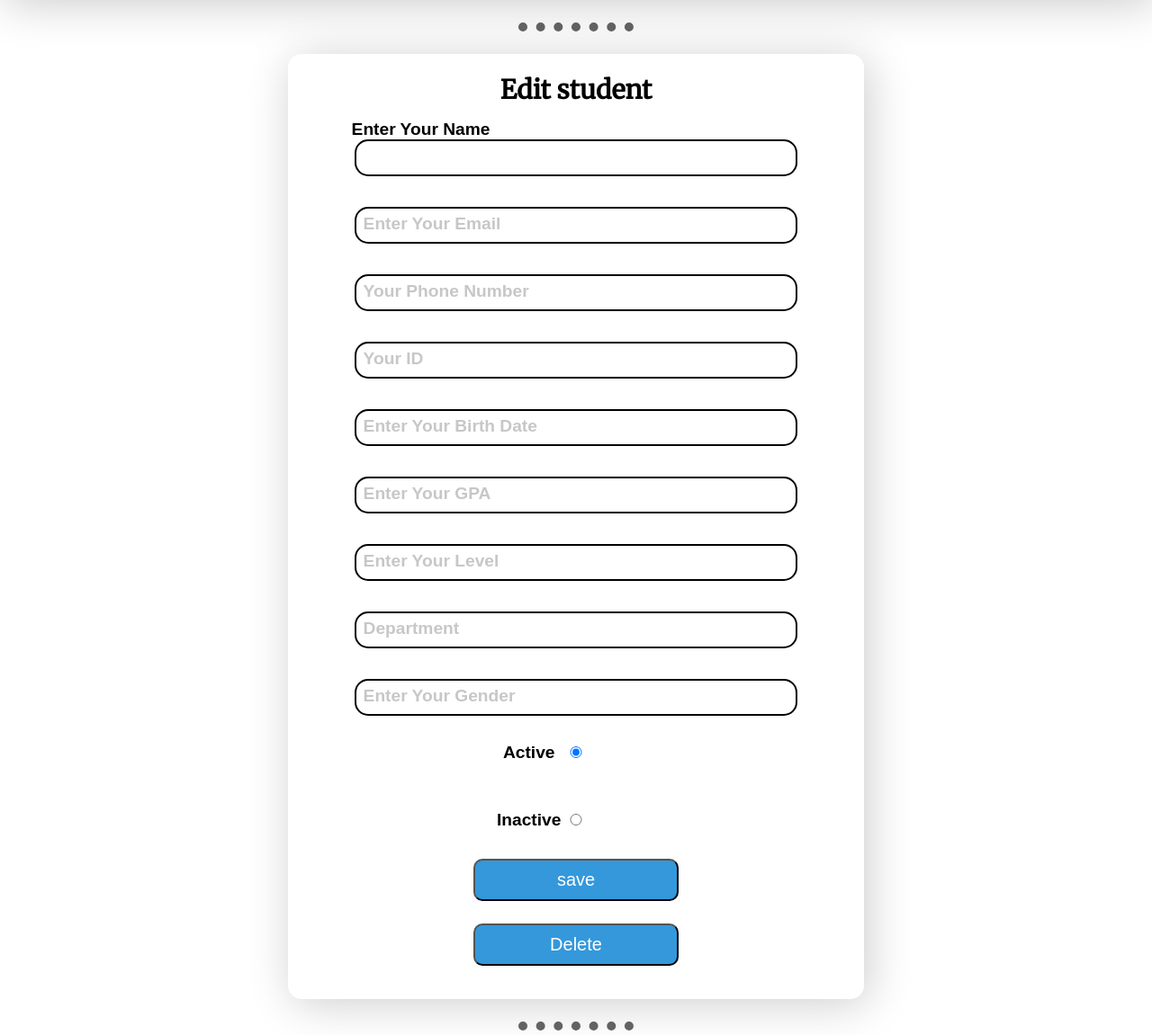
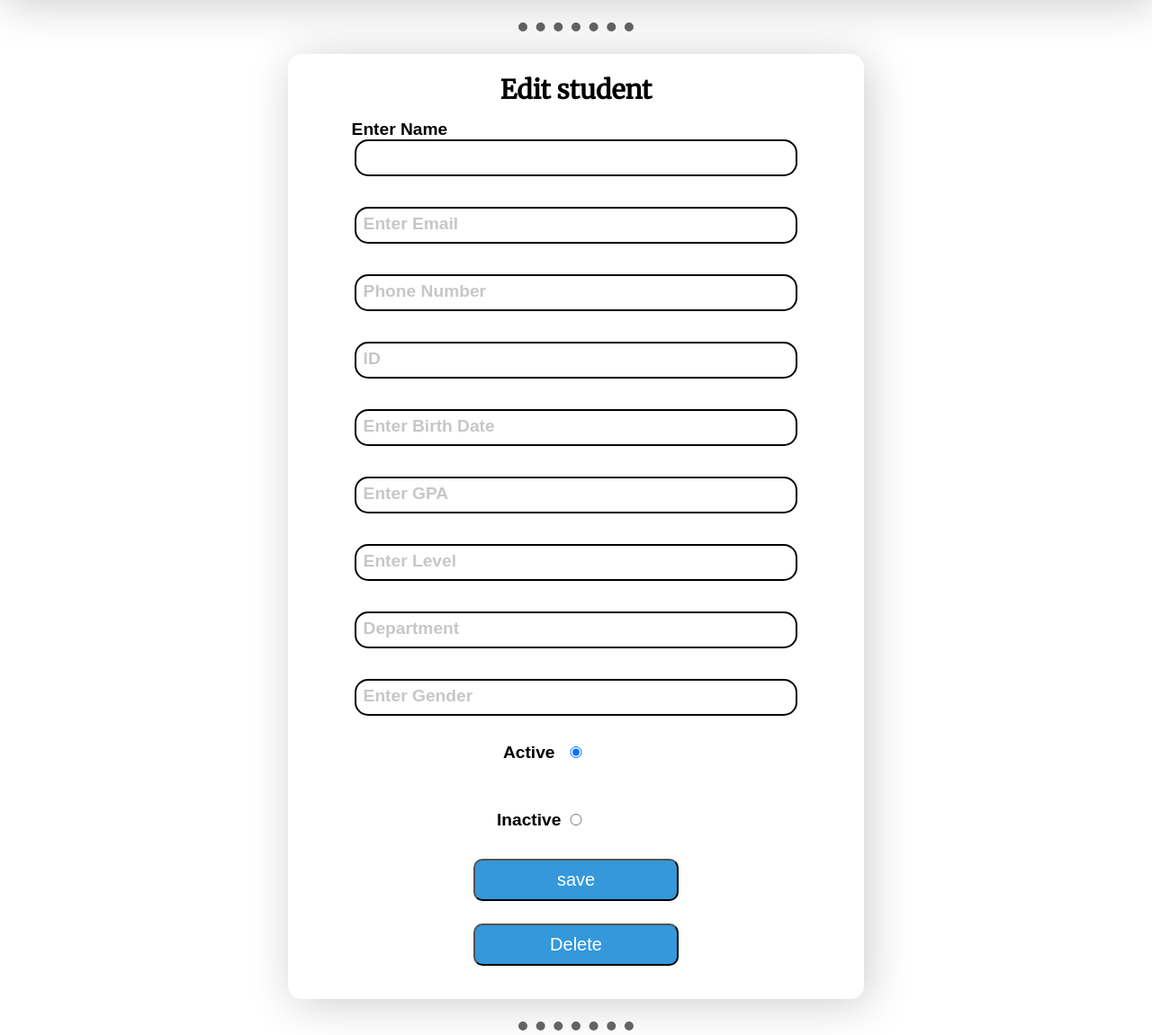
Before and after one commit to Dola1122/student_affairs_django, a Django app: template student_affairs_app/templates/html/edit_student.html in a window 1280 px wide. Shown: the part 70-1221 px from the top of the page at 90% size. Run offline with Django 3.2, Linux system fonts and the light colour scheme; the template is opened without the code that fills it, so the values that code supplies are empty; some web fonts are replaced.

Commit message:
final code

```diff
--- a/student_affairs_app/templates/html/edit_student.html
+++ b/student_affairs_app/templates/html/edit_student.html
@@ -45,32 +45,32 @@
             {{ form.as_p }}
             <div class="inputbox">
                 <input type="text" name="name" id="name" value="{{ student.name }}"  required autofocus>
-                <label for="name">Enter Your Name</label>
+                <label for="name">Enter Name</label>
             </div>
             <div class="inputbox">
                 <input type="email " name="email" id="email" value="{{ student.email }}" required>
-                <label for="email">Enter Your Email</label>
+                <label for="email">Enter Email</label>
             </div>
             <div class="inputbox">
                 <input type="tel" name="mobile" id="mobile" value="{{ student.mobile }}" required disabled>
-                <label for="mobile">Your Phone Number</label>
+                <label for="mobile">Phone Number</label>
             </div>
             <div class="inputbox">
                 <input type="number" name="IDnum" id="ID" value="{{ student.IDnum }}" required max="20231999" maxlength="9" disabled>
-                <label for="ID">Your ID</label>
+                <label for="ID">ID</label>
             </div>
             <div class="inputbox">
                 <input type="text" name="birthDate" id="birthDate" value="{{ student.birthDate }}" required disabled>
-                <label for="birthDate">Enter Your Birth Date</label>
+                <label for="birthDate">Enter Birth Date</label>
             </div>
             <div class="inputbox">
                 <input type="number" name="gpa" id="gpa" value="{{ student.gpa }}" step="0.01" required min="0" max="4">
-                <label for="gpa">Enter Your GPA</label>
+                <label for="gpa">Enter GPA</label>
 
             </div>
             <div class="inputbox">
                 <input type="number" name="level" id="level" value="{{ student.level }}" step="1" min="1" max="4" required>
-                <label for="level">Enter Your Level</label>
+                <label for="level">Enter Level</label>
             </div>
             <div class="inputbox">
                 <input list="Department" id="dep" name="dep" value="{{ student.dep }}" required disabled>
@@ -84,7 +84,7 @@
             </div>
             <div class="inputbox">
                 <input list="Gender" id="gender" name="gender" value="{{ student.gender }}" required>
-                <label for="gender">Enter Your Gender</label>
+                <label for="gender">Enter Gender</label>
                 <datalist id="Gender">
                     <option value="Male">Male</option>
                     <option value="Female">Female</option>
--- a/student_affairs_app/templates/html/search.html
+++ b/student_affairs_app/templates/html/search.html
@@ -63,7 +63,7 @@
 
 {#        <table inputmode="html" id="searched" style="border-collapse: collapse; margin: 50px 0px 50px 0px; font-size: 0.9em; min-width: 1400px;">#}
         <table inputmode="html" id="searched">
-            <caption class="tableName">Active students that matches your search</caption> <!--naming the table-->
+            <caption class="tableName">Students that matches your search</caption> <!--naming the table-->
             <thead id="searchTableHead">
 {#                <tr style="background-color: #4b5054; color: white; font-width: bold;">#}
                 <tr>
@@ -76,6 +76,7 @@
                     <td>Gender</td>
                     <td>Email</td>
                     <td>Phone number</td>
+                    <td>Status</td>
                     <td></td>
                     <td></td>
 {#                    <td>Status</td>#}
@@ -85,7 +86,6 @@
 {#            <tbody id="searchTableBody" style="font-weight: normal;">#}
             <tbody id="searchTableBody">
                 {% for student in students %}
-                    {% if student.status == 'active' or student.status == 'Active' %}
 {#                        <tr style="border-bottom: 1px solid #dddddd">#}
                         <tr>
                             <td>{{ student.name }}</td>
@@ -97,6 +97,7 @@
                             <td>{{ student.gender }}</td>
                             <td>{{ student.email }}</td>
                             <td>{{ student.mobile }}</td>
+                            <td>{{ student.status }}</td>
 {#                            <td>{{ student.status }}</td>#}
                             <td><a type="button" href="edit_student.html/{{ student.id }}" id="editButton" class="studentButtons">Edit</a></td>
                             {% if student.dep == 'General' %}
@@ -106,7 +107,6 @@
                             {% endif %}
 
                         </tr>
-                    {% endif %}
                 {% endfor %}
             </tbody>
         </table>
--- a/student_affairs_app/templates/html/student_list.html
+++ b/student_affairs_app/templates/html/student_list.html
@@ -54,7 +54,6 @@
         </thead>
         <tbody id="tableBodyList" class="tableList">
             {% for student in students %}
-                    {% if student.status == 'active' or student.status == 'Active' %}
 {#                        <tr style="border-bottom: 1px solid #dddddd">#}
                         <tr>
                             <td>{{ student.name }}</td>
@@ -70,7 +69,6 @@
 
 
                         </tr>
-                    {% endif %}
                 {% endfor %}
         </tbody>
     </table>
```
Also changed, not shown: student_affairs_app/static/js/search.js (+10 -7 lines), db.sqlite3.
